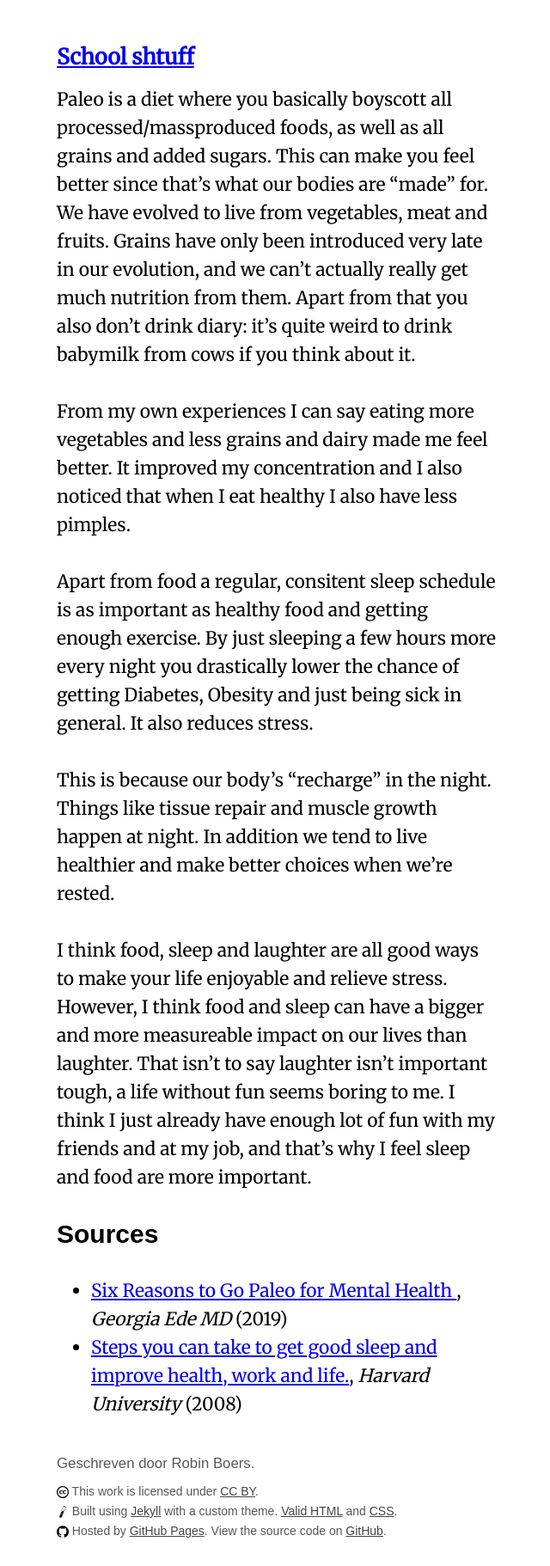
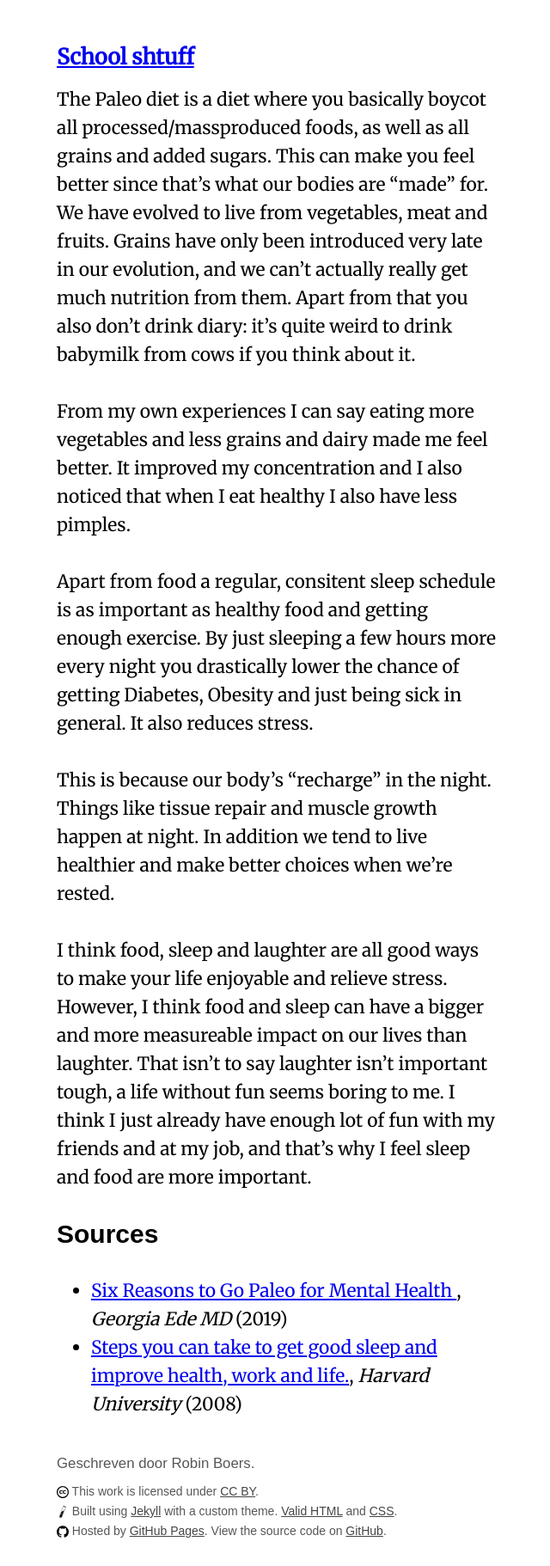
Before and after one commit to RobinBoers/school.geheimesite.nl, a Jekyll site: the page built from 4VWO/Misc/ENG - tekst gezond leven.md, in a window 1280 px wide. Shown: the whole page at 86% size, without its empty margins (318-958 px from the left). Built offline with Jekyll 4.4.1, drawn with Linux system fonts in a browser that asks for light colours; some web fonts are replaced; our own code applies the rules of GitHub Pages for plain Markdown files.

Commit message:
Update school

```diff
--- a/4VWO/Misc/ENG - tekst gezond leven.md
+++ b/4VWO/Misc/ENG - tekst gezond leven.md
@@ -1,4 +1,4 @@
-Paleo is a diet where you basically boyscott all processed/massproduced foods, as well as all grains and added sugars. This can make you feel better since that’s what our bodies are “made” for. We have evolved to live from vegetables, meat and fruits. Grains have only been introduced very late in our evolution, and we can’t actually really get much nutrition from them. Apart from that you also don’t drink diary: it’s quite weird to drink babymilk from cows if you think about it.
+The Paleo diet is a diet where you basically boycot all processed/massproduced foods, as well as all grains and added sugars. This can make you feel better since that’s what our bodies are “made” for. We have evolved to live from vegetables, meat and fruits. Grains have only been introduced very late in our evolution, and we can’t actually really get much nutrition from them. Apart from that you also don’t drink diary: it’s quite weird to drink babymilk from cows if you think about it.
 
 From my own experiences I can say eating more vegetables and less grains and dairy made me feel better. It improved my concentration and I also noticed that when I eat healthy I also have less pimples.
 
```
